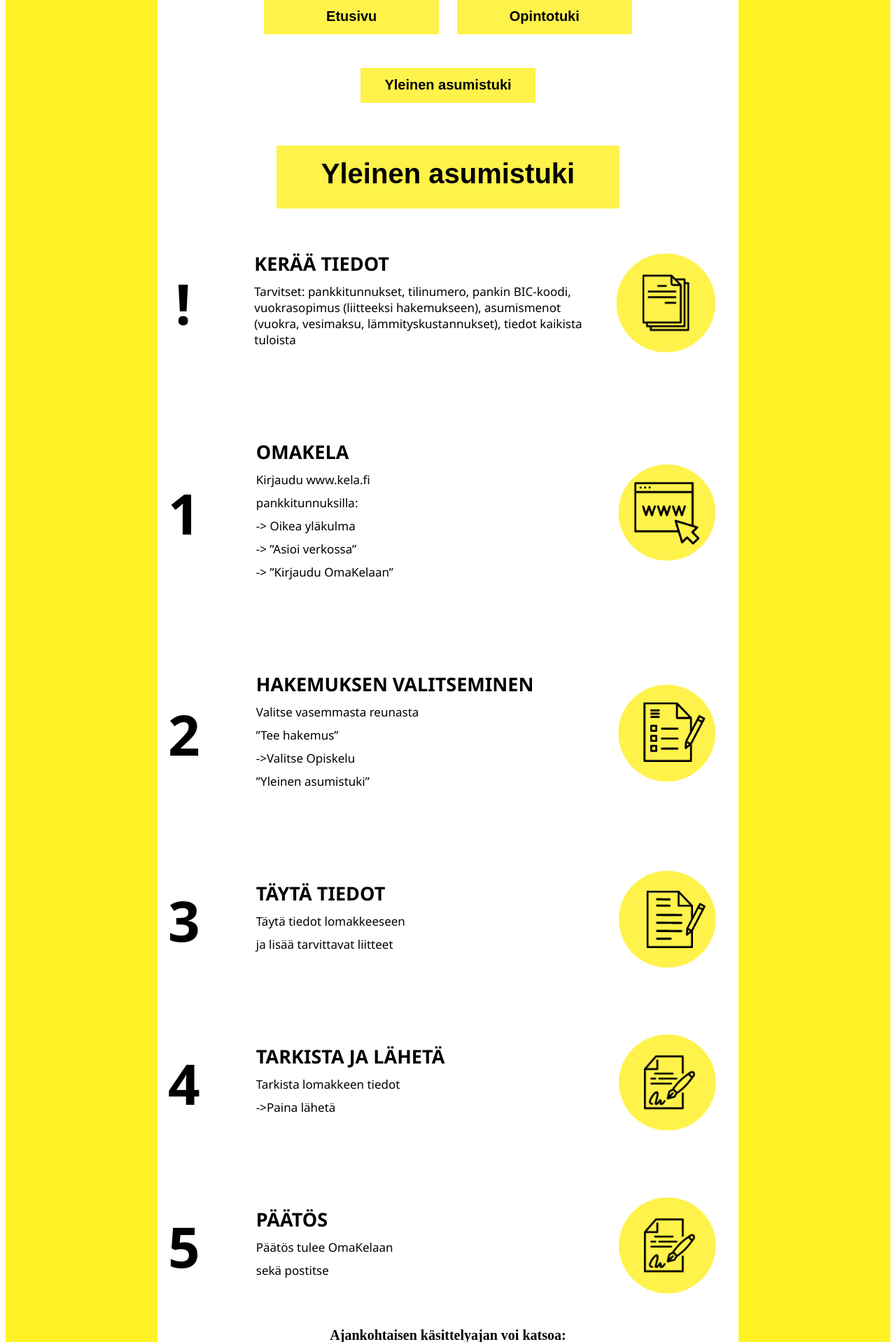
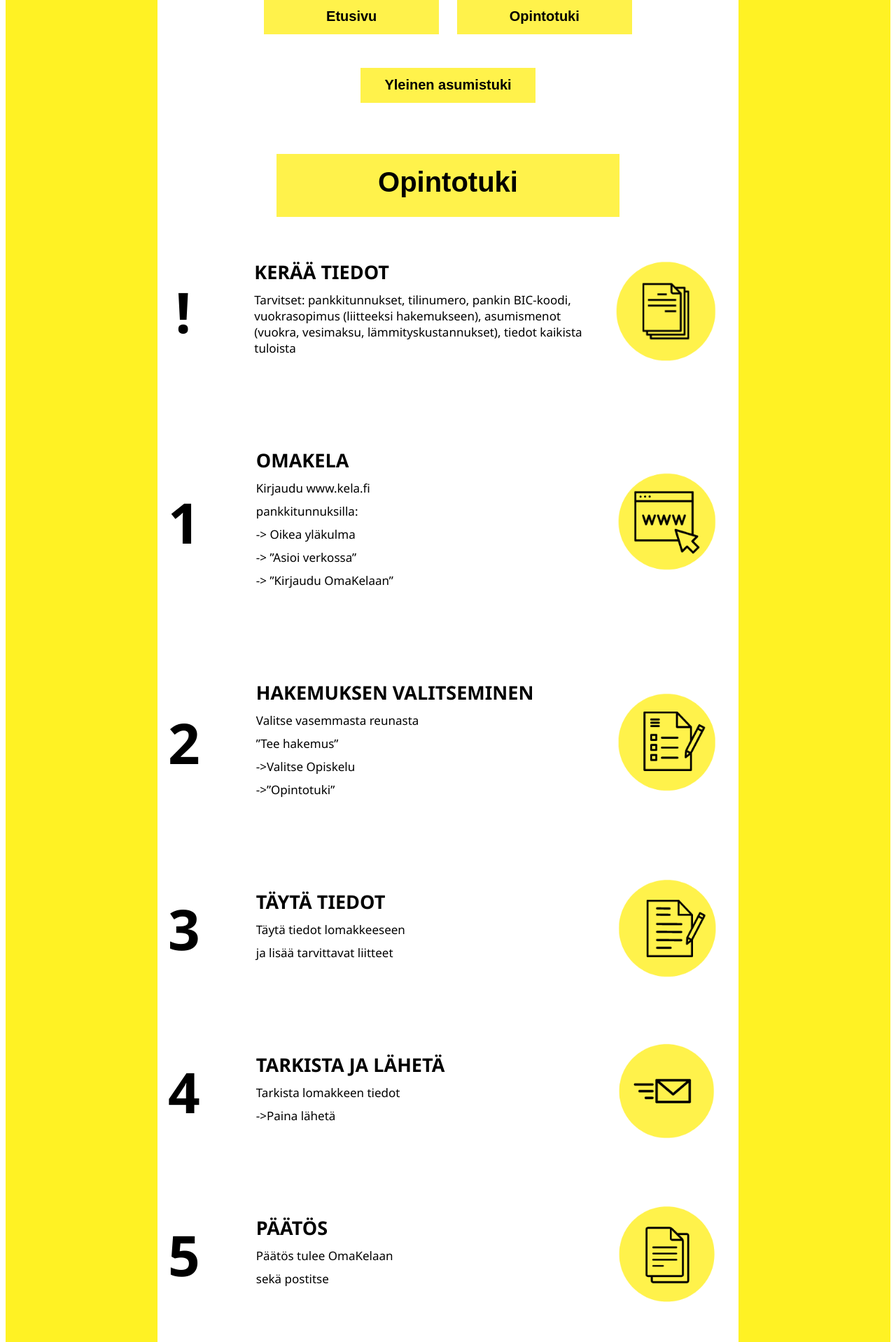
Before and after one commit to opadevelopment/DjangoWebsite, a Django app: page /opiskelija/ in a window 1280 px wide. Shown: the part 224-2142 px from the top of the page at 70% size. Run offline with Django 4.2, Linux system fonts and the light colour scheme.

Commit message:
opintotuki lisätty

```diff
--- a/website/templates/opiskelija.html
+++ b/website/templates/opiskelija.html
@@ -25,9 +25,10 @@
   </button>
 </div>
 
-<div style="margin: 2vw;"></div>
+
+<div style="margin: 3vw;"></div>
 <div class="otsikko">
-    <h1>Yleinen asumistuki</h1>
+    <h1>Opintotuki</h1>
   </div>
 
 
@@ -49,6 +50,7 @@
       </div>
     </div>
   </div>
+
   <div class="container">
     <div class="box step-box">
       <div class="step">1</div>
@@ -74,7 +76,7 @@
         <div class="text">Valitse vasemmasta reunasta </div>
         <div class="text">”Tee hakemus” </div>
         <div class="text">->Valitse Opiskelu</div>
-        <div class="text">”Yleinen asumistuki”</div>
+        <div class="text">->”Opintotuki”</div>
       </div>
       <div class="image-wrapper">
         <img class="image" src="{% static 'lomake.png' %}" alt="Example Image">
@@ -103,7 +105,7 @@
         <div class="text">->Paina lähetä </div>
       </div>
       <div class="image-wrapper">
-        <img class="image" src="{% static 'allekirjoita.png' %}" alt="Example Image">
+        <img class="image" src="{% static 'send.png' %}" alt="Example Image">
       </div>
     </div>
   </div>
@@ -116,7 +118,83 @@
         <div class="text">sekä postitse </div>
       </div>
       <div class="image-wrapper">
-        <img class="image" src="{% static 'allekirjoita.png' %}" alt="Example Image">
+        <img class="image" src="{% static 'päätös.png' %}" alt="Example Image">
+      </div>
+    </div>
+  </div>
+<div style="margin: 4vw;"></div>
+<div class="otsikko">
+    <h1>Yleinen asumistuki</h1>
+  </div>
+
+  <div class="container">
+    <div class="box step-box">
+      <div class="step">1</div>
+      <div class="content">
+        <div class="header">OMAKELA</div>
+        <div class="text">
+          Kirjaudu www.kela.fi</div>
+        <div class="text"> pankkitunnuksilla: </div>
+        <div class="text">-> Oikea yläkulma </div>
+        <div class="text">-> ”Asioi verkossa”  </div>
+        <div class="text">-> ”Kirjaudu OmaKelaan” </div>
+      </div>
+      <div class="image-wrapper">
+        <img class="image" src="{% static 'www.png' %}" alt="Example Image">
+      </div>
+    </div>
+  </div>
+  <div class="container">
+    <div class="box step-box">
+      <div class="step">2</div>
+      <div class="content">
+        <div class="header">HAKEMUKSEN VALITSEMINEN</div>
+        <div class="text">Valitse vasemmasta reunasta </div>
+        <div class="text">”Tee hakemus” </div>
+        <div class="text">->Valitse Opiskelu</div>
+        <div class="text">->”Yleinen asumistuki”</div>
+      </div>
+      <div class="image-wrapper">
+        <img class="image" src="{% static 'lomake.png' %}" alt="Example Image">
+      </div>
+    </div>
+  </div>
+  <div class="container">
+    <div class="box step-box">
+      <div class="step">3</div>
+      <div class="content">
+        <div class="header">TÄYTÄ TIEDOT</div>
+        <div class="text">Täytä tiedot lomakkeeseen </div>
+        <div class="text"> ja lisää tarvittavat liitteet </div>
+      </div>
+      <div class="image-wrapper">
+        <img class="image" src="{% static 'kirjoitus.png' %}" alt="Example Image">
+      </div>
+    </div>
+  </div>
+  <div class="container">
+    <div class="box step-box">
+      <div class="step">4</div>
+      <div class="content">
+        <div class="header">TARKISTA JA LÄHETÄ </div>
+        <div class="text">Tarkista lomakkeen tiedot </div>
+        <div class="text">->Paina lähetä </div>
+      </div>
+      <div class="image-wrapper">
+        <img class="image" src="{% static 'send.png' %}" alt="Example Image">
+      </div>
+    </div>
+  </div>
+  <div class="container">
+    <div class="box step-box">
+      <div class="step">5</div>
+      <div class="content">
+        <div class="header">PÄÄTÖS </div>
+        <div class="text">Päätös tulee OmaKelaan</div>
+        <div class="text">sekä postitse </div>
+      </div>
+      <div class="image-wrapper">
+        <img class="image" src="{% static 'päätös.png' %}" alt="Example Image">
       </div>
     </div>
   </div>
```
